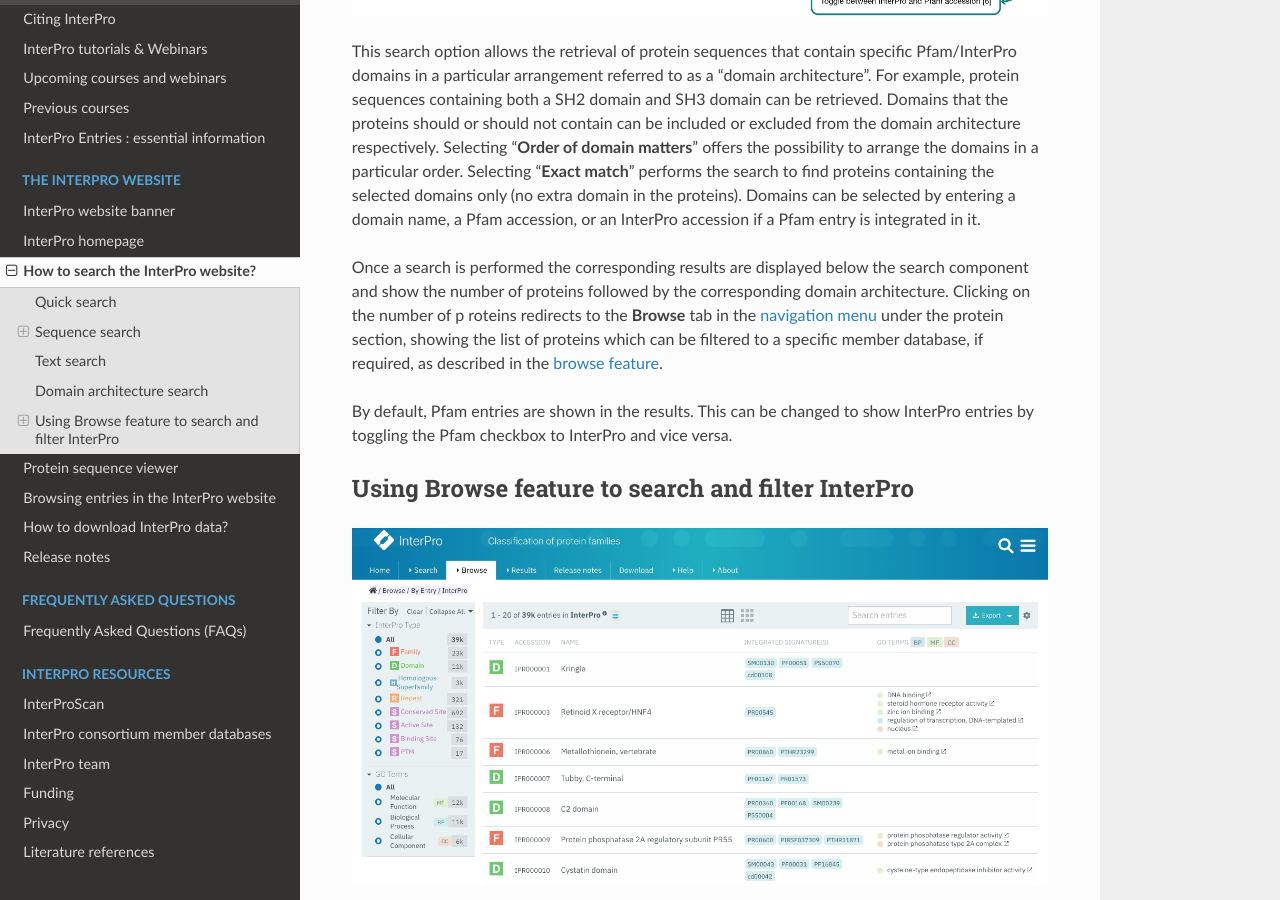
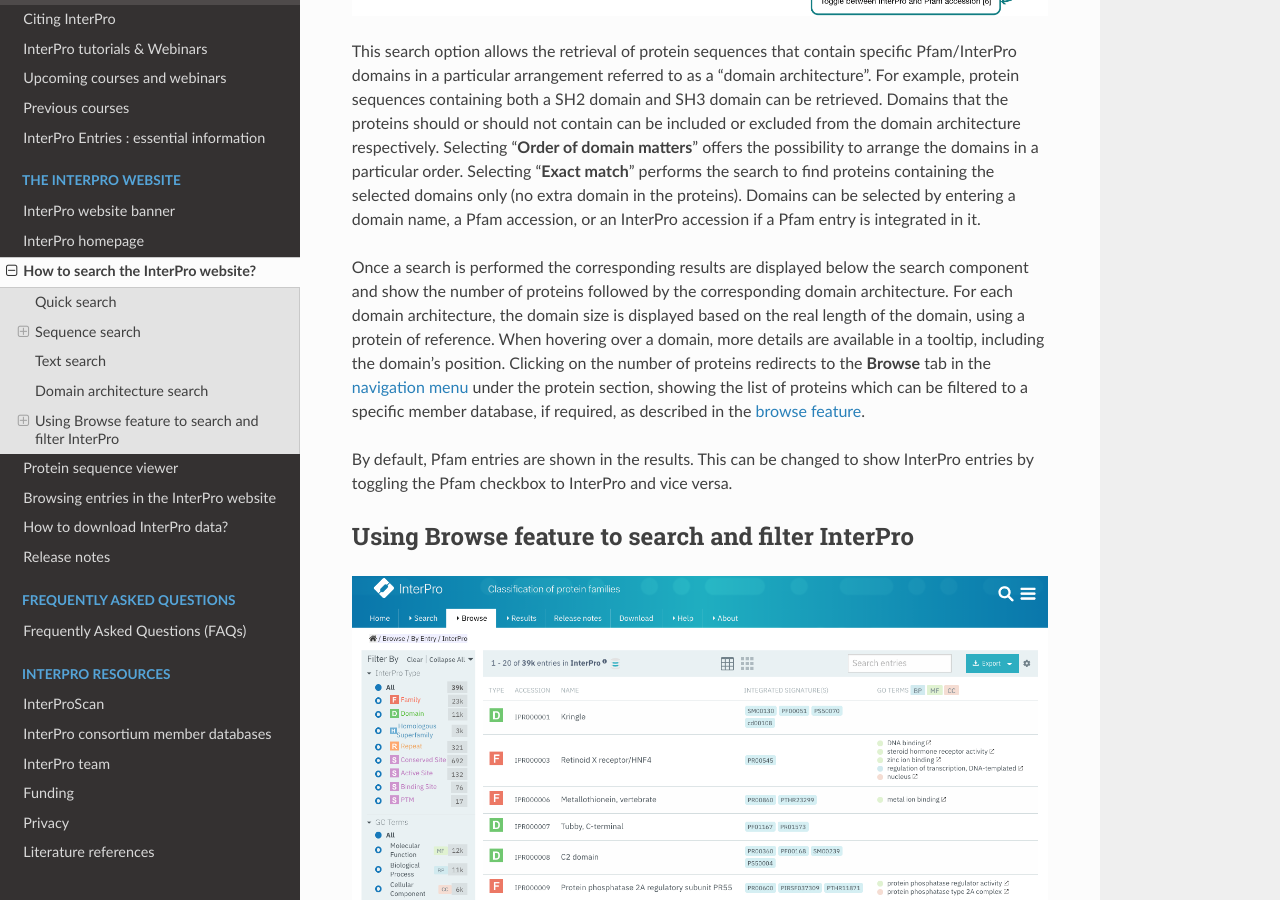
Before and after one commit to ProteinsWebTeam/interpro-docs, a Sphinx documentation site: the page built from docs/searchways.rst, in a window 1280 px wide and 900 px high, scrolled down 4197 px. Built offline with Sphinx 7.4.7 and the Read the Docs theme 2.0.0, drawn with Linux system fonts in a browser that asks for light colours.

```diff
--- a/docs/databases.rst
+++ b/docs/databases.rst
@@ -171,7 +171,7 @@ mobile domains and the analysis of domain architectures. SMART is based at EMBL,
 SUPERFAMILY
 ****
 
-|superfamily| `<http://supfam.org>`_
+|superfamily| `<https://supfam.mrc-lmb.cam.ac.uk/>`_
 
 .. |superfamily| image:: images/member_databases/superfamily_logo.png
   :alt: SUPERFAMILY logo
--- a/docs/searchways.rst
+++ b/docs/searchways.rst
@@ -167,10 +167,12 @@ Selecting "**Exact match**" performs the search to find proteins containing the
 or an InterPro accession if a Pfam entry is integrated in it.
 
 Once a search is performed the corresponding results are displayed below the search component and show
-the number of proteins followed by the corresponding domain architecture. Clicking on the number of p
-roteins redirects to the **Browse** tab in the :ref:`navigation menu <navigation_menu>` under the protein section,
-showing the list of proteins which can be filtered to a specific member database, if required, as described
-in the :ref:`browse feature <browse_feature>`.
+the number of proteins followed by the corresponding domain architecture. For each domain architecture,
+the domain size is displayed based on the real length of the domain, using a protein of reference.
+When hovering over a domain, more details are available in a tooltip, including the domain’s position.
+Clicking on the number of proteins redirects to the **Browse** tab in the :ref:`navigation menu <navigation_menu>`
+under the protein section, showing the list of proteins which can be filtered to a specific member database,
+if required, as described in the :ref:`browse feature <browse_feature>`.
 
 By default, Pfam entries are shown in the results. This can be changed to show InterPro entries by toggling the
 Pfam checkbox to InterPro and vice versa.
```
Also changed, not shown: docs/browse.rst (+21 -11 lines), docs/team.rst (+5 -5 lines).
